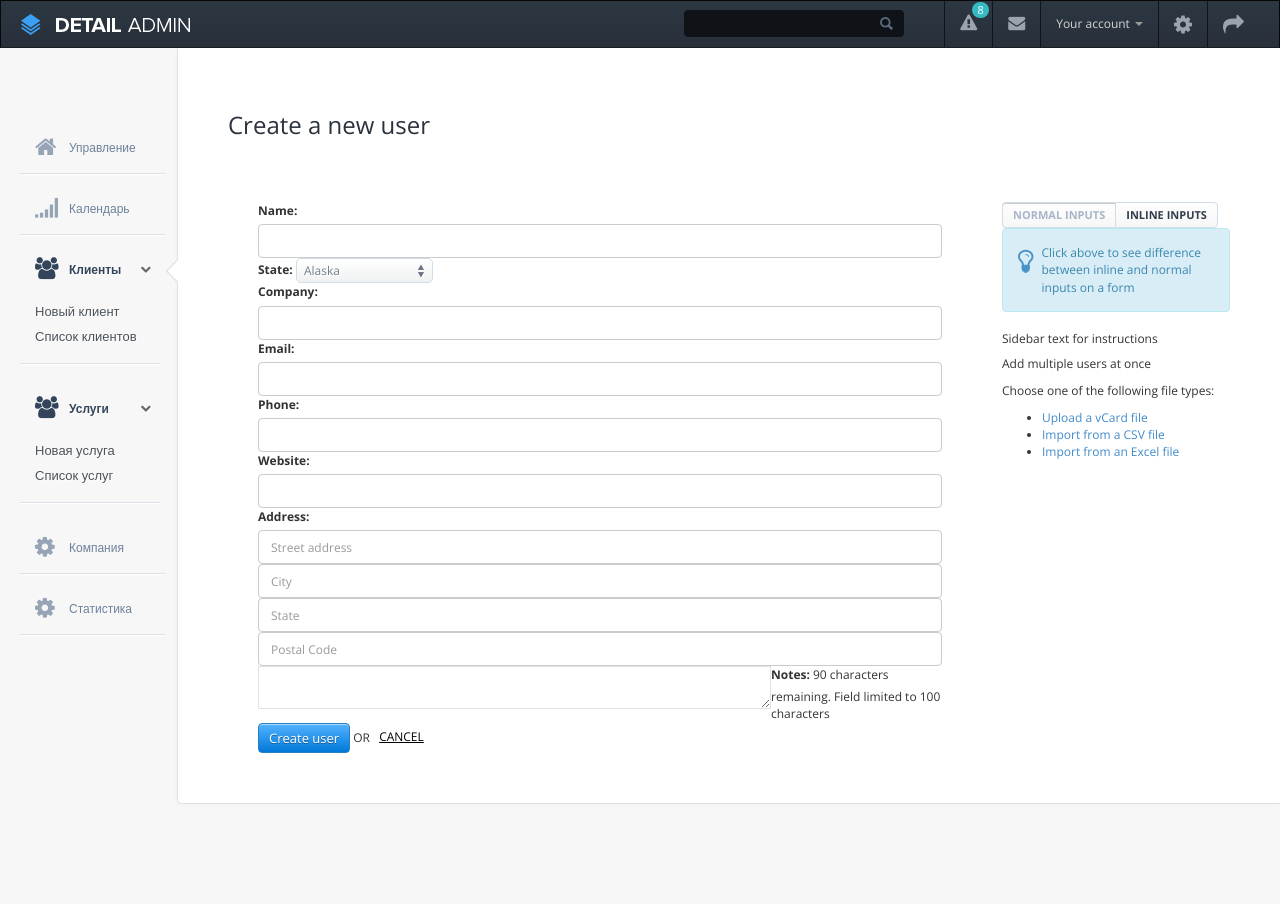
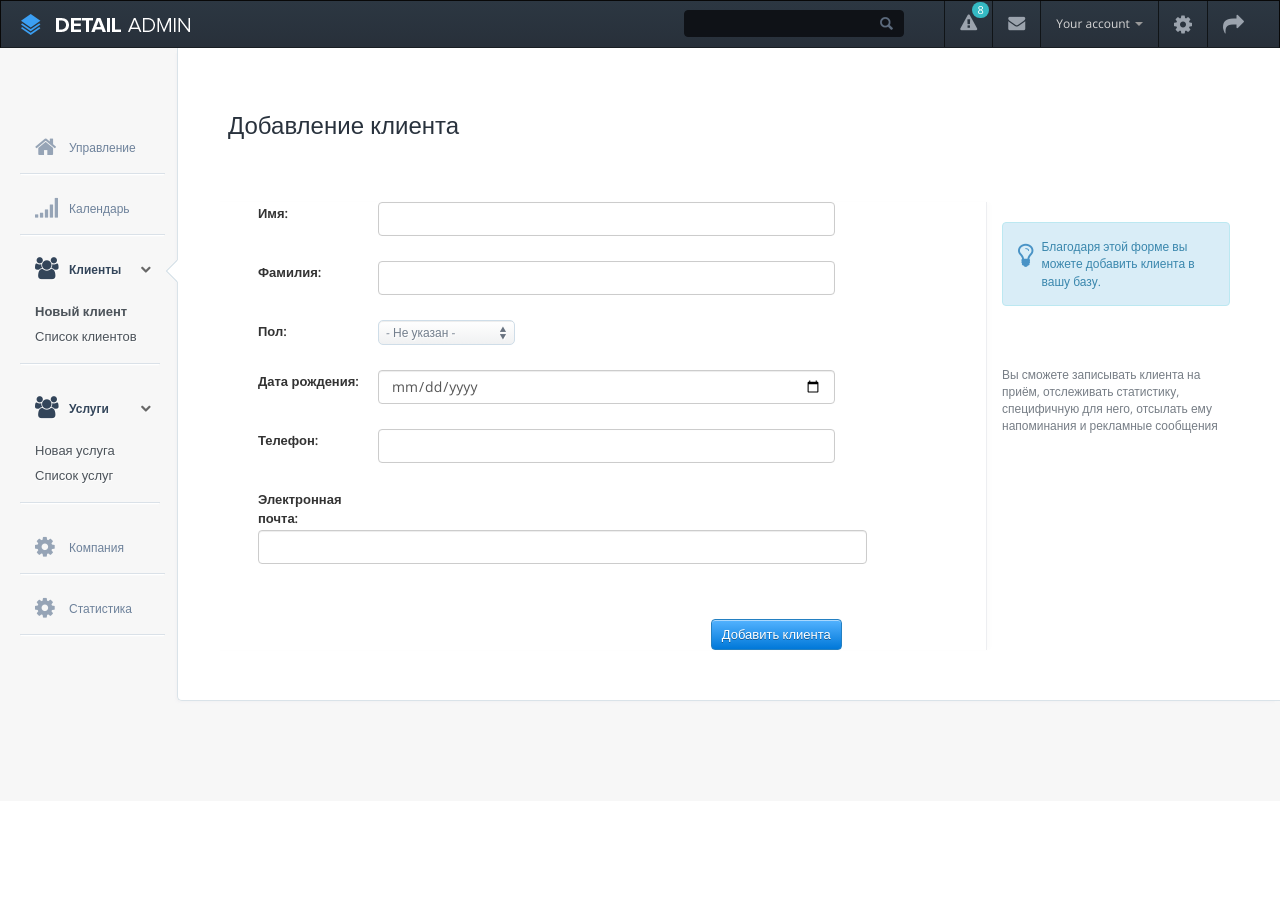
Before and after one commit to vladignatyev/adjuvat, a Django app: a page that uses adjuvat/crm/templates/sidebar.html in a window 1280 px wide. After the commit the page ends 701 px from the top, so only its background shows below. Run offline with Django 3.2, Linux system fonts and the light colour scheme; some libraries are stand-ins or nearby versions.

Commit message:
implemented client add form layout with error displaying

```diff
--- a/adjuvat/adjuvat/settings/prod.py
+++ b/adjuvat/adjuvat/settings/prod.py
@@ -122,8 +122,11 @@ INSTALLED_APPS = (
     'django.contrib.staticfiles',
     # Uncomment the next line to enable the admin:
     'django.contrib.admin',
+)
+INSTALLED_APPS += ('widget_tweaks',)
 
-    'crm'
+INSTALLED_APPS += (
+    'crm',
 )
 
 # A sample logging configuration. The only tangible logging
--- a/adjuvat/crm/clients/forms.py
+++ b/adjuvat/crm/clients/forms.py
@@ -1 +1,24 @@
-__author__ = 'ignatev'
+from crm.models import Client
+from django import forms
+
+
+class CreateClientForm(forms.Form):
+    first_name = forms.CharField(max_length=255, required=True)
+    last_name = forms.CharField(max_length=255, required=True)
+    sex = forms.ChoiceField(choices=Client.SEX_CHOICES, required=True)
+    birth_date = forms.DateField()
+    phone = forms.CharField(max_length=255)
+    mail = forms.EmailField(required=False)
+
+    def model(self):
+        if not self.is_valid():
+            return None
+
+        c = Client()
+        c.first_name = self.first_name
+        c.last_name = self.last_name
+        c.sex = self.sex
+        c.birth_date = self.birth_date
+        c.phone = self.phone
+        c.mail = self.mail
+        return c
--- a/adjuvat/crm/clients/views.py
+++ b/adjuvat/crm/clients/views.py
@@ -1,11 +1,21 @@
-__author__ = 'ignatev'
+from crm.clients.forms import CreateClientForm
+from django.shortcuts import render_to_response
+from django.template import RequestContext
 
 
-def list(request):
+def list_view(request):
     pass
 
-def update(request):
+
+def update_view(request):
     pass
 
-def create(request):
-    pass
+
+def new_client_view(request):
+    form = None
+    if request.method == 'GET':
+        form = CreateClientForm()
+    else:
+        form = CreateClientForm(request.POST)
+    return render_to_response('new-user.html', {'form': form},
+                              context_instance=RequestContext(request))
--- a/adjuvat/crm/models.py
+++ b/adjuvat/crm/models.py
@@ -17,8 +17,8 @@ class Company(models.Model):
 
 class Client(models.Model):
     """Модель клиента компании company пользователя"""
-    SEX_CHOICES = (('M', 'Male'),
-                   ('F', 'Female'))
+    SEX_CHOICES = (('', u'- Не указан -'), ('M', u'Мужской'),
+                   ('F', u'Женский'))
 
     hidden = models.BooleanField()
 
--- a/adjuvat/crm/templates/new-user.html
+++ b/adjuvat/crm/templates/new-user.html
@@ -1,6 +1,10 @@
 {% extends 'base.html' %}
 {% load staticfiles %}
+{% load widget_tweaks %}
+
 {% block content %}
+    <link rel="stylesheet" type="text/css" href="{% static 'css/compiled/new-user.css' %}" />
+    <link rel="stylesheet" type="text/css" href="{% static 'css/compiled/form-wizard.css' %}" />
     <!-- navbar -->
     <header class="navbar navbar-inverse" role="banner">
         <div class="navbar-header">
@@ -135,7 +139,7 @@
         <div id="pad-wrapper" class="new-user">
             <div class="row header">
                 <div class="col-md-12">
-                    <h3>Create a new user</h3>
+                    <h3>Добавление клиента</h3>
                 </div>
             </div>
 
@@ -143,59 +147,124 @@
                 <!-- left column -->
                 <div class="col-md-9 with-sidebar">
                     <div class="container">
-                        <form class="new_user_form">
-                            <div class="col-md-12 field-box">
-                                <label>Name:</label>
-                                <input class="form-control" type="text" />
+                        <form class="new_user_form" method="POST" action="">
+                            {% csrf_token %}
+{#                            <div class="col-md-12 field-box">#}
+{#                                <label>Name:</label>#}
+{#                                <input class="form-control" type="text" />#}
+{#                            </div>#}
+{#                            <div class="col-md-12 field-box">#}
+{#                                <label>State:</label>#}
+{#                                <div class="ui-select span5">#}
+{#                                    <select>#}
+{#                                        <option value="AK">Alaska</option>#}
+{#                                        <option value="HI">Hawaii</option>#}
+{#                                        <option value="CA">California</option>#}
+{#                                        <option value="NV">Nevada</option>#}
+{#                                        <option value="OR">Oregon</option>#}
+{#                                        <option value="WA">Washington</option>#}
+{#                                        <option value="AZ">Arizona</option>#}
+{#                                    </select>#}
+{#                                </div>#}
+{#                            </div>#}
+{#                            <div class="col-md-12 field-box">#}
+{#                                <label>Company:</label>#}
+{#                                <input class="col-md-9 form-control" type="text" />#}
+{#                            </div>#}
+{#                            <div class="col-md-12 field-box">#}
+{#                                <label>Email:</label>#}
+{#                                <input class="col-md-9 form-control" type="text" />#}
+{#                            </div>#}
+{#                            <div class="col-md-12 field-box">#}
+{#                                <label>Phone:</label>#}
+{#                                <input class="col-md-9 form-control" type="text" />#}
+{#                            </div>#}
+{#                            <div class="col-md-12 field-box">#}
+{#                                <label>Website:</label>#}
+{#                                <input class="col-md-9 form-control" type="text" />#}
+{#                            </div>#}
+{#                            <div class="col-md-12 field-box">#}
+{#                                <label>Address:</label>#}
+{#                                <div class="address-fields">#}
+{#                                    <input class="form-control" type="text" placeholder="Street address" />#}
+{#                                    <input class="small form-control" type="text" placeholder="City" />#}
+{#                                    <input class="small form-control" type="text" placeholder="State" />#}
+{#                                    <input class="small last form-control" type="text" placeholder="Postal Code" />#}
+{#                                </div>#}
+{#                            </div>#}
+{#                            <div class="col-md-12 field-box textarea">#}
+{#                                <label>Notes:</label>#}
+{#                                <textarea class="col-md-9"></textarea>#}
+{#                                <span class="charactersleft">90 characters remaining. Field limited to 100 characters</span>#}
+{#                            </div>#}
+{#                            <div class="col-md-11 field-box actions">#}
+{#                                <input type="button" class="btn-glow primary" value="Create user">#}
+{#                                <span>OR</span>#}
+{#                                <input type="reset" value="Cancel" class="reset">#}
+{#                            </div>#}
+{#                            {{ form.as_ul }}#}
+
+
+
+
+                            <div class="col-md-12 field-box {% if form.first_name.errors %}error{% endif %}">
+                                <label>Имя:</label>
+                                {% render_field form.first_name class="form-control" %}
+
+                                {% if form.first_name.errors %}
+                                    <span class="alert-msg"><i class="icon-remove-sign"></i> {% for error in form.first_name.errors %} {{error}} {% endfor %}</span>
+                                {% endif %}
                             </div>
-                            <div class="col-md-12 field-box">
-                                <label>State:</label>
+
+                            <div class="col-md-12 field-box {% if form.last_name.errors %}error{% endif %}">
+                                <label>Фамилия:</label>
+                                {% render_field form.last_name class="form-control" %}
+
+                                {% if form.last_name.errors %}
+                                    <span class="alert-msg"><i class="icon-remove-sign"></i> {% for error in form.last_name.errors %} {{error}} {% endfor %}</span>
+                                {% endif %}
+                            </div>
+
+                            <div class="col-md-12 field-box {% if form.sex.errors %}error{% endif %}">
+                                <label>Пол:</label>
                                 <div class="ui-select span5">
-                                    <select>
-                                        <option value="AK">Alaska</option>
-                                        <option value="HI">Hawaii</option>
-                                        <option value="CA">California</option>
-                                        <option value="NV">Nevada</option>
-                                        <option value="OR">Oregon</option>
-                                        <option value="WA">Washington</option>
-                                        <option value="AZ">Arizona</option>
-                                    </select>
+                                    {% render_field form.sex class="form-control" %}
                                 </div>
+
+                                {% if form.sex.errors %}
+                                    <span class="alert-msg"><i class="icon-remove-sign"></i> {% for error in form.sex.errors %} {{error}} {% endfor %}</span>
+                                {% endif %}
                             </div>
-                            <div class="col-md-12 field-box">
-                                <label>Company:</label>
-                                <input class="col-md-9 form-control" type="text" />
+
+                            <div class="col-md-12 field-box {% if form.birth_date.errors %}error{% endif %}">
+                                <label>Дата рождения:</label>
+                                <input id="id_birth_date" name="birth_date" type="date" value="{{ form.birth_date.value }}" class="form-control" style="width: 75%;" />
+
+                                {% if form.birth_date.errors %}
+                                    <span class="alert-msg"><i class="icon-remove-sign"></i> {% for error in form.birth_date.errors %} {{error}} {% endfor %}</span>
+                                {% endif %}
                             </div>
-                            <div class="col-md-12 field-box">
-                                <label>Email:</label>
-                                <input class="col-md-9 form-control" type="text" />
+
+                            <div class="col-md-12 field-box {% if form.phone.errors %}error{% endif %}">
+                                <label>Телефон:</label>
+                                {% render_field form.phone class="form-control" %}
+
+                                {% if form.phone.errors %}
+                                    <span class="alert-msg"><i class="icon-remove-sign"></i> {% for error in form.phone.errors %} {{error}} {% endfor %}</span>
+                                {% endif %}
+
                             </div>
-                            <div class="col-md-12 field-box">
-                                <label>Phone:</label>
-                                <input class="col-md-9 form-control" type="text" />
+
+                            <div class="col-md-12 field-box {% if form.mail.errors %}error{% endif %}">
+                                <label>Электронная почта:</label>
+                                {% render_field form.mail class="form-control" %}
+                                {% if form.mail.errors %}
+                                    <span class="alert-msg"><i class="icon-remove-sign"></i> {% for error in form.mail.errors %} {{error}} {% endfor %}</span>
+                                {% endif %}
                             </div>
-                            <div class="col-md-12 field-box">
-                                <label>Website:</label>
-                                <input class="col-md-9 form-control" type="text" />
-                            </div>
-                            <div class="col-md-12 field-box">
-                                <label>Address:</label>
-                                <div class="address-fields">
-                                    <input class="form-control" type="text" placeholder="Street address" />
-                                    <input class="small form-control" type="text" placeholder="City" />
-                                    <input class="small form-control" type="text" placeholder="State" />
-                                    <input class="small last form-control" type="text" placeholder="Postal Code" />
-                                </div>
-                            </div>
-                            <div class="col-md-12 field-box textarea">
-                                <label>Notes:</label>
-                                <textarea class="col-md-9"></textarea>
-                                <span class="charactersleft">90 characters remaining. Field limited to 100 characters</span>
-                            </div>
+
                             <div class="col-md-11 field-box actions">
-                                <input type="button" class="btn-glow primary" value="Create user">
-                                <span>OR</span>
-                                <input type="reset" value="Cancel" class="reset">
+                                <input type="submit" class="btn-glow primary" value="Добавить клиента">
                             </div>
                         </form>
                     </div>
@@ -203,22 +272,24 @@
 
                 <!-- side right column -->
                 <div class="col-md-3 form-sidebar pull-right">
-                    <div class="btn-group toggle-inputs hidden-tablet">
-                        <button class="glow left active" data-input="normal">NORMAL INPUTS</button>
-                        <button class="glow right" data-input="inline">INLINE INPUTS</button>
-                    </div>
+{#                    <div class="btn-group toggle-inputs hidden-tablet">#}
+{#                        <button class="glow left active" data-input="normal">NORMAL INPUTS</button>#}
+{#                        <button class="glow right" data-input="inline">INLINE INPUTS</button>#}
+{#                    </div>#}
                     <div class="alert alert-info hidden-tablet">
                         <i class="icon-lightbulb pull-left"></i>
-                        Click above to see difference between inline and normal inputs on a form
+                        Благодаря этой форме вы можете добавить клиента в вашу базу.
                     </div>
-                    <h6>Sidebar text for instructions</h6>
-                    <p>Add multiple users at once</p>
-                    <p>Choose one of the following file types:</p>
-                    <ul>
-                        <li><a href="#">Upload a vCard file</a></li>
-                        <li><a href="#">Import from a CSV file</a></li>
-                        <li><a href="#">Import from an Excel file</a></li>
-                    </ul>
+{#                    <h6>Добавление клиента</h6>#}
+{#                    <p>Благодаря этой форме вы можете добавить клиента в вашу базу.</p>#}
+                    <p>Вы сможете записывать клиента на приём, отслеживать статистику,
+                        специфичную для него, отсылать ему напоминания и рекламные сообщения</p>
+{#                    <p>Choose one of the following file types:</p>#}
+{#                    <ul>#}
+{#                        <li><a href="#">Upload a vCard file</a></li>#}
+{#                        <li><a href="#">Import from a CSV file</a></li>#}
+{#                        <li><a href="#">Import from an Excel file</a></li>#}
+{#                    </ul>#}
                 </div>
             </div>
         </div>
--- a/adjuvat/crm/templates/sidebar.html
+++ b/adjuvat/crm/templates/sidebar.html
@@ -32,7 +32,7 @@
             </a>
         </li>
         <li class="active">
-            {% if url_name == 'new_client_form' or url_name == 'clients_list' %}
+            {% if url_name == 'clients_list' or url_name == 'new_client_form' %}
                 <div class="pointer">
                     <div class="arrow"></div>
                     <div class="arrow_border"></div>
@@ -44,7 +44,7 @@
                 <i class="icon-chevron-down"></i>
             </a>
             <ul class="submenu" style="display: block;">
-                <li><a href="{% url 'new_client_form' %}">Новый клиент</a></li>
+                <li><a {% if url_name == 'new_client_form' %}class="active"{% endif %} href="{% url 'new_client_form' %}">Новый клиент</a></li>
                 <li><a href="user-list.html">Список клиентов</a></li>
             </ul>
         </li>
--- a/adjuvat/crm/urls.py
+++ b/adjuvat/crm/urls.py
@@ -3,5 +3,5 @@ from django.conf.urls import patterns, url
 
 urlpatterns = patterns('',
                        url(r'^dashboard/$', 'crm.views.dashboard_view', name='dashboard'),
-                       url(r'^clients/new/$', 'crm.views.new_client_view', name='new_client_form'),
+                       url(r'^clients/new/$', 'crm.clients.views.new_client_view', name='new_client_form'),
                        )
--- a/adjuvat/crm/views.py
+++ b/adjuvat/crm/views.py
@@ -1,10 +1,8 @@
 # Create your views here.
+from crm.clients.forms import CreateClientForm
 from django.shortcuts import render_to_response
 from django.template import RequestContext
 
 
 def dashboard_view(request):
     return render_to_response('index.html', context_instance=RequestContext(request))
-
-def new_client_view(request):
-    return render_to_response('new-user.html', context_instance=RequestContext(request))
--- a/requirements.txt
+++ b/requirements.txt
@@ -1,3 +1,4 @@
 Django==1.5
 psycopg2==2.5.1
 wsgiref==0.1.2
+django-widget-tweaks==1.3
```
